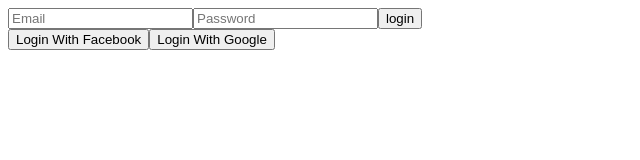
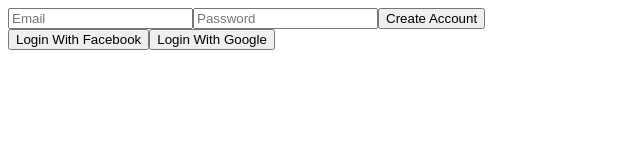
Before and after one commit to dobedh/nwitter, a React (Create React App) app: page /#/ in a window 1280 px wide. Shown: the top 160 px of the page, without its empty margins (0-640 px from the left). Built offline with nearby package versions, Linux system fonts and the light colour scheme.

Commit message:
emali login, firebase.auth.createUserWithEmailAndPassword

```diff
--- a/src/routes/Auth.js
+++ b/src/routes/Auth.js
@@ -1,8 +1,10 @@
+import { authService } from "fbase";
 import React, { useState } from "react";
 
 const Auth = () => {
   const [email, setEmail] = useState("");
   const [password, setPassword] = useState("");
+  const [newAccount, setNewAccount] = useState("true");
   const onChange = (event) => {
     const { name, value } = event.target;
     if (name === "email") {
@@ -13,8 +15,22 @@
       console.log(value);
     }
   };
-  const onSubmit = (event) => {
+  const onSubmit = async (event) => {
     event.preventDefault();
+    let data;
+    try {
+      if (newAccount) {
+        data = await authService.createUserWithEmailAndPassword(
+          email,
+          password
+        );
+      } else {
+        data = await authService.signInWithEmailAndPassword(email, password);
+      }
+      console.log(data);
+    } catch (error) {
+      console.log(error);
+    }
   };
   return (
     <div>
@@ -33,7 +49,7 @@
           value={password}
           onChange={onChange}
         />
-        <input type="submit" value="login" />
+        <input type="submit" value={newAccount ? "Create Account" : "Login"} />
       </form>
       <button>Login With Facebook</button>
       <button>Login With Google</button>
```
